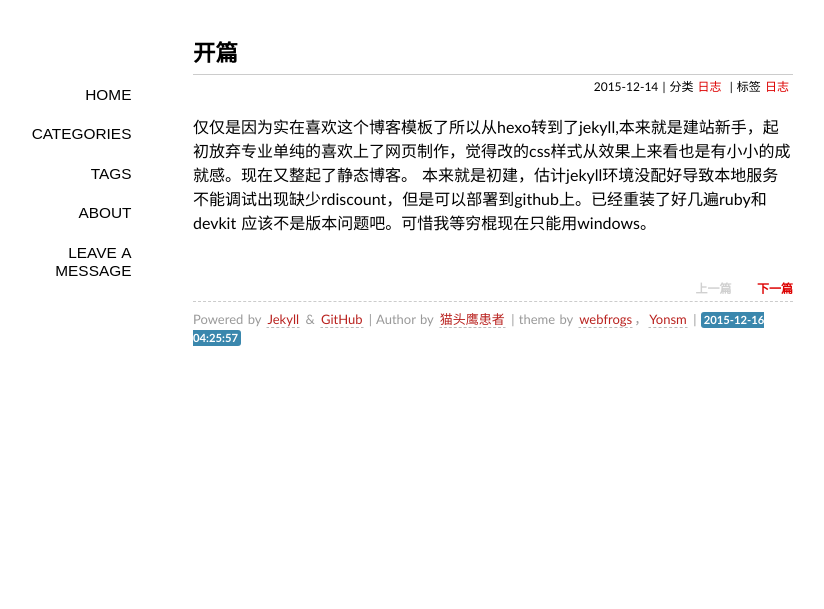
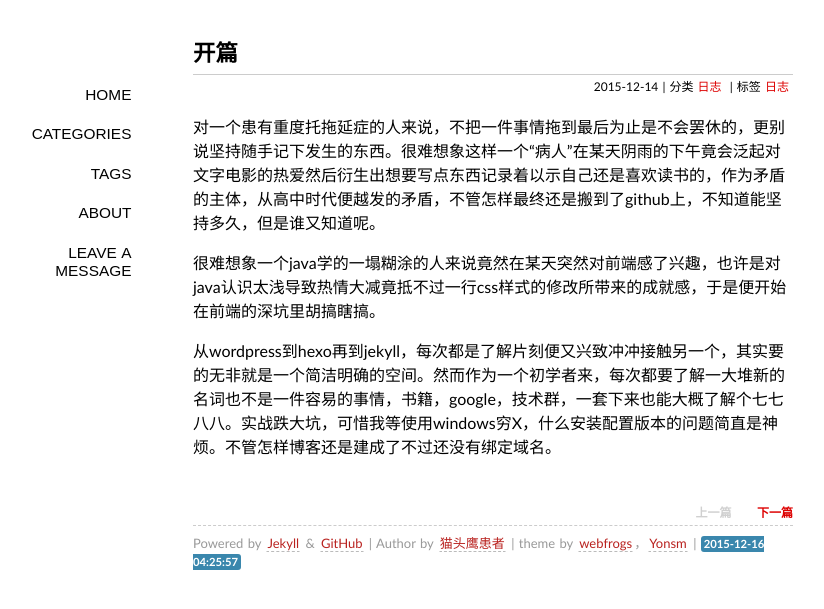
Before and after one commit to NightKs/NightKs.github.io, a Jekyll site: the page built from _posts/2015-12-14-kai-pian.md, in a window 1280 px wide. Shown: the top 609 px of the page, without its empty margins (147-971 px from the left). Built offline with Jekyll 4.4.1, drawn with Linux system fonts in a browser that asks for light colours; some web fonts are replaced; Markdown is read by kramdown in place of the engine named in the settings; comment, search, counter and statistics services are not loaded.

Commit message:
Update 2015-12-14-kai-pian.md

```diff
--- a/_posts/2015-12-14-kai-pian.md
+++ b/_posts/2015-12-14-kai-pian.md
@@ -5,5 +5,8 @@ title: 开篇
 categories: 日志
 tags: 日志
 ---
-仅仅是因为实在喜欢这个博客模板了所以从hexo转到了jekyll,本来就是建站新手，起初放弃专业单纯的喜欢上了网页制作，觉得改的css样式从效果上来看也是有小小的成就感。现在又整起了静态博客。
-本来就是初建，估计jekyll环境没配好导致本地服务不能调试出现缺少rdiscount，但是可以部署到github上。已经重装了好几遍ruby和devkit 应该不是版本问题吧。可惜我等穷棍现在只能用windows。
+对一个患有重度托拖延症的人来说，不把一件事情拖到最后为止是不会罢休的，更别说坚持随手记下发生的东西。很难想象这样一个“病人”在某天阴雨的下午竟会泛起对文字电影的热爱然后衍生出想要写点东西记录着以示自己还是喜欢读书的，作为矛盾的主体，从高中时代便越发的矛盾，不管怎样最终还是搬到了github上，不知道能坚持多久，但是谁又知道呢。
+
+很难想象一个java学的一塌糊涂的人来说竟然在某天突然对前端感了兴趣，也许是对java认识太浅导致热情大减竟抵不过一行css样式的修改所带来的成就感，于是便开始在前端的深坑里胡搞瞎搞。
+
+从wordpress到hexo再到jekyll，每次都是了解片刻便又兴致冲冲接触另一个，其实要的无非就是一个简洁明确的空间。然而作为一个初学者来，每次都要了解一大堆新的名词也不是一件容易的事情，书籍，google，技术群，一套下来也能大概了解个七七八八。实战跌大坑，可惜我等使用windows穷X，什么安装配置版本的问题简直是神烦。不管怎样博客还是建成了不过还没有绑定域名。
```
